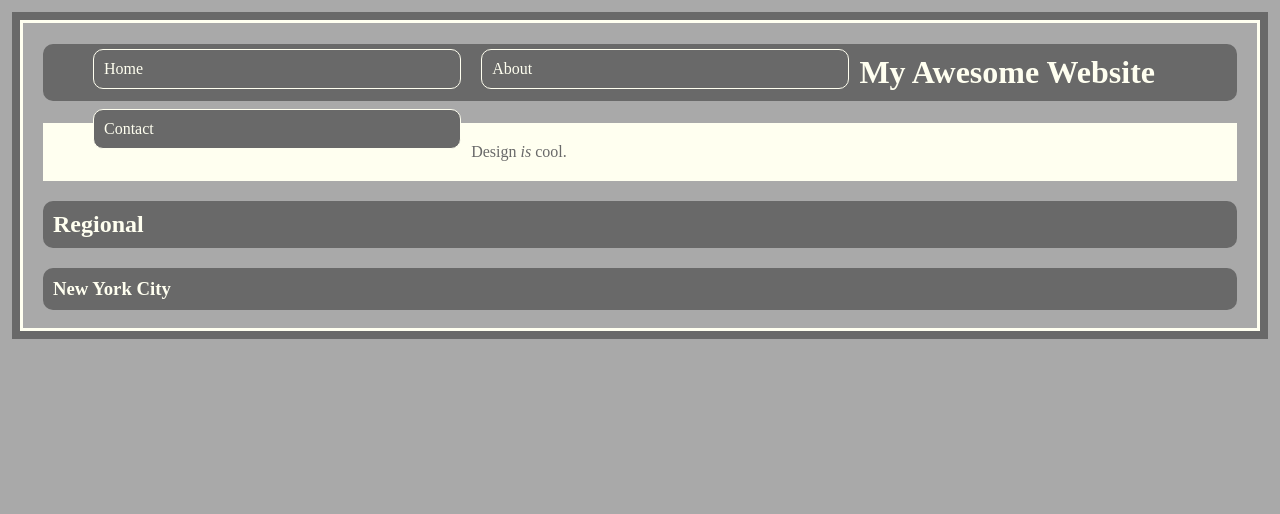
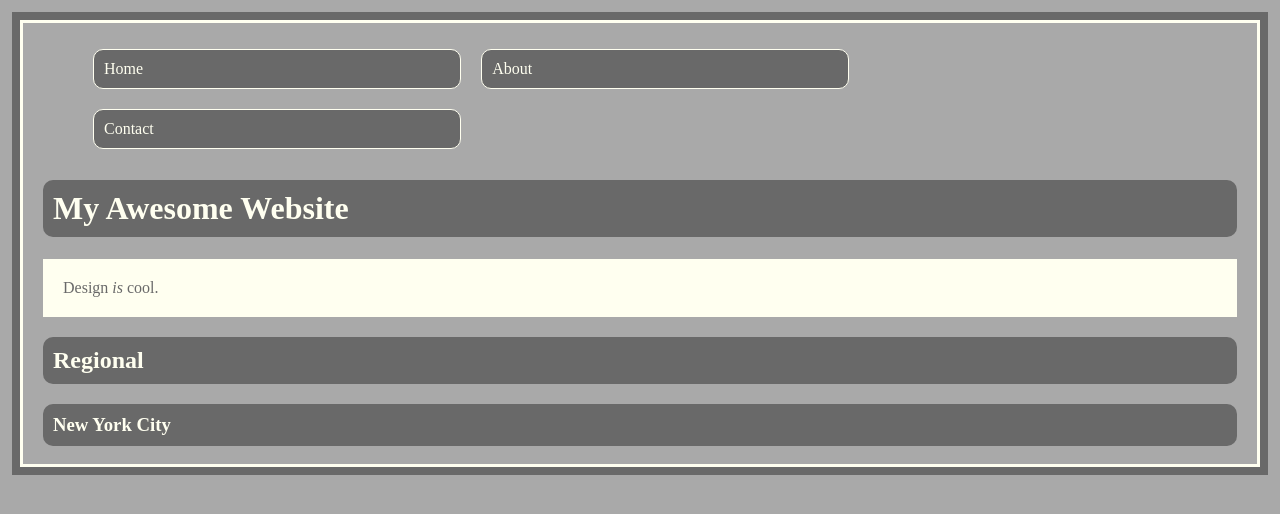
Before and after one commit to serenaeggers/first-html-project, a plain HTML site: page index.html in a window 1280 px wide. Drawn offline with Linux system fonts and the light colour scheme.

Commit message:
create bar class and set clear of other elements

```diff
--- a/css/style.css
+++ b/css/style.css
@@ -13,9 +13,19 @@ body
 	padding-bottom: 0px;
 }
 
-ul
+.bar:before, .bar:after
+{
+   content: "";
+   display:table;
+}
+.bar:after
+{
+   clear: both;
+}
+.bar
 {
    list-style-type: none;
+   clear: both;
 }
 
 li
@@ -27,7 +37,6 @@ li
    padding: 10px;
    border: 1px solid Ivory;
    border-radius: 10px;
-
 }
 
 p
--- a/index.html
+++ b/index.html
@@ -8,7 +8,7 @@
 	<body>
 		<header>
 			<nav>
-				<ul>
+				<ul class="bar">
 					<li>Home</li>
 					<li>About</li>
 					<li>Contact</li>
```
